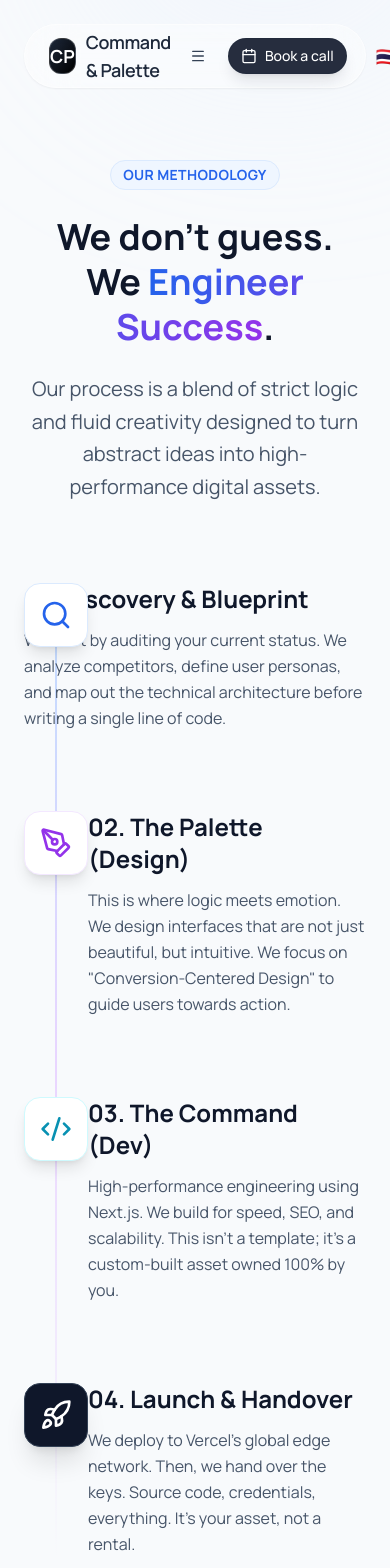
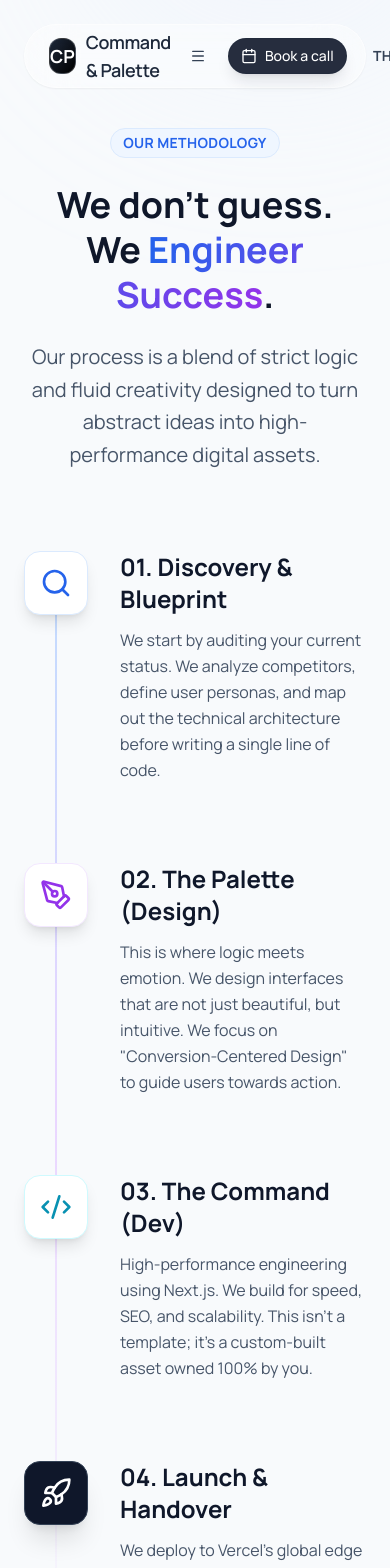
Before and after one commit to commandpaletteth/command-palette-web, a Next.js app: page /en/process in a window 390 px wide. Shown: the top 1568 px of the page. Built offline with nearby package versions, Linux system fonts and the light colour scheme; a web font is replaced by a local one.

Commit message:
Update Navbar language switch to Text and fix Process mobile layout

```diff
--- a/app/[locale]/process/page.tsx
+++ b/app/[locale]/process/page.tsx
@@ -16,7 +16,7 @@ export default function ProcessPage() {
       </div>
 
       {/* === 2. Hero Section === */}
-      <section className="relative z-10 pt-40 pb-20 px-6 text-center">
+      <section className="relative z-10 pt-32 md:pt-40 pb-20 px-6 text-center">
         <div className="max-w-4xl mx-auto">
             <span className="inline-block py-1 px-3 rounded-full bg-blue-50 text-blue-600 text-sm font-bold tracking-wide mb-6 border border-blue-100">
                 {t('badge')}
@@ -37,11 +37,15 @@ export default function ProcessPage() {
       {/* === 3. The Timeline Process === */}
       <section className="relative z-10 pb-32 px-6 max-w-5xl mx-auto">
         <div className="relative">
+            {/* เส้น TimeLine ตรงกลาง */}
             <div className="absolute left-8 md:left-1/2 top-0 bottom-0 w-0.5 bg-gradient-to-b from-blue-200 via-purple-200 to-transparent -translate-x-1/2 md:translate-x-0" />
 
             {/* Step 1 */}
             <div className="relative flex flex-col md:flex-row gap-8 md:gap-0 items-start md:items-center mb-20 group">
-                <div className="md:w-1/2 md:pr-12 md:text-right order-2 md:order-1">
+                {/* ✅ แก้ตรงนี้: เพิ่ม pl-24 (เว้นซ้าย) บนมือถือ เพื่อไม่ให้ทับไอคอน
+                   แต่พอเป็นจอคอม (md:pl-0) ให้เอาเว้นซ้ายออก เพราะมันจะไปอยู่ฝั่งขวาแทน
+                */}
+                <div className="md:w-1/2 md:pr-12 md:text-right order-2 md:order-1 pl-24 md:pl-0">
                     <h3 className="text-2xl font-bold text-slate-900 mb-3">{t('step1_title')}</h3>
                     <p className="text-slate-600 leading-relaxed">{t('step1_desc')}</p>
                 </div>
@@ -57,7 +61,8 @@ export default function ProcessPage() {
                 <div className="absolute left-8 md:left-1/2 -translate-x-1/2 flex items-center justify-center w-16 h-16 rounded-2xl bg-white border border-purple-100 shadow-lg z-10 group-hover:scale-110 transition-transform duration-300">
                     <PenTool className="w-8 h-8 text-purple-600" />
                 </div>
-                <div className="md:w-1/2 md:pl-12 md:text-left pl-16">
+                {/* ✅ แก้ตรงนี้: เพิ่ม pl-24 บนมือถือ (เดิมอาจจะน้อยไป) */}
+                <div className="md:w-1/2 md:pl-12 md:text-left pl-24">
                     <h3 className="text-2xl font-bold text-slate-900 mb-3">{t('step2_title')}</h3>
                     <p className="text-slate-600 leading-relaxed">{t('step2_desc')}</p>
                 </div>
@@ -65,7 +70,8 @@ export default function ProcessPage() {
 
             {/* Step 3 */}
             <div className="relative flex flex-col md:flex-row gap-8 md:gap-0 items-start md:items-center mb-20 group">
-                <div className="md:w-1/2 md:pr-12 md:text-right order-2 md:order-1 pl-16 md:pl-0">
+                {/* ✅ แก้ตรงนี้: เพิ่ม pl-24 บนมือถือ */}
+                <div className="md:w-1/2 md:pr-12 md:text-right order-2 md:order-1 pl-24 md:pl-0">
                     <h3 className="text-2xl font-bold text-slate-900 mb-3">{t('step3_title')}</h3>
                     <p className="text-slate-600 leading-relaxed">{t('step3_desc')}</p>
                 </div>
@@ -81,7 +87,8 @@ export default function ProcessPage() {
                 <div className="absolute left-8 md:left-1/2 -translate-x-1/2 flex items-center justify-center w-16 h-16 rounded-2xl bg-slate-900 border border-slate-700 shadow-xl z-10 group-hover:scale-110 transition-transform duration-300">
                     <Rocket className="w-8 h-8 text-white" />
                 </div>
-                <div className="md:w-1/2 md:pl-12 md:text-left pl-16">
+                {/* ✅ แก้ตรงนี้: เพิ่ม pl-24 บนมือถือ */}
+                <div className="md:w-1/2 md:pl-12 md:text-left pl-24">
                     <h3 className="text-2xl font-bold text-slate-900 mb-3">{t('step4_title')}</h3>
                     <p className="text-slate-600 leading-relaxed">{t('step4_desc')}</p>
                 </div>
--- a/components/Navbar.tsx
+++ b/components/Navbar.tsx
@@ -13,7 +13,6 @@ export default function Navbar() {
 
   const [isMobileMenuOpen, setIsMobileMenuOpen] = useState(false);
 
-  // State สำหรับจัดการการซ่อน/แสดง Navbar
   const [isVisible, setIsVisible] = useState(true);
   const [lastScrollY, setLastScrollY] = useState(0);
 
@@ -26,23 +25,18 @@ export default function Navbar() {
     router.push(newPath);
   };
 
-  // ✅ Logic: Smart Navbar (Hide on scroll down, Show on scroll up)
   useEffect(() => {
     const controlNavbar = () => {
       if (typeof window !== 'undefined') {
         const currentScrollY = window.scrollY;
 
-        // ถ้าเปิดเมนูมือถืออยู่ ไม่ต้องซ่อน
         if (isMobileMenuOpen) return;
 
         if (currentScrollY < 10) {
-          // ถ้าอยู่บนสุด ให้โชว์เสมอ
           setIsVisible(true);
         } else if (currentScrollY > lastScrollY && currentScrollY > 50) {
-          // ถ้าเลื่อนลง และไม่ใช่การเด้งที่ขอบบน -> ซ่อน
           setIsVisible(false);
         } else {
-          // ถ้าเลื่อนขึ้น -> โชว์
           setIsVisible(true);
         }
 
@@ -51,8 +45,6 @@ export default function Navbar() {
     };
 
     window.addEventListener('scroll', controlNavbar);
-
-    // Cleanup function
     return () => {
       window.removeEventListener('scroll', controlNavbar);
     };
@@ -60,9 +52,6 @@ export default function Navbar() {
 
   return (
     <>
-      {/* ✅ เพิ่ม className: transition-transform duration-300
-         ✅ เพิ่ม Logic: translate-y-0 (โชว์) vs -translate-y-32 (ซ่อนโดยการดันขึ้นไปข้างบน)
-      */}
       <header
         className={`fixed top-6 inset-x-6 z-50 transition-transform duration-300 ${
           isVisible || isMobileMenuOpen ? 'translate-y-0' : '-translate-y-32'
@@ -106,14 +95,19 @@ export default function Navbar() {
               </Button>
             </a>
 
+            {/* ✅ เปลี่ยนจาก Emoji เป็น Text: TH / EN
+                 - font-bold: ตัวหนาให้ดูแน่นขึ้น
+                 - tracking-wide: ระยะห่างตัวอักษรนิดนึงให้ดูแพง
+                 - w-10: กำหนดความกว้างปุ่มให้เท่ากันทั้ง 2 ภาษา จะได้ไม่กระตุกเวลาเปลี่ยน
+            */}
             <Button
               onClick={switchLanguage}
               variant="ghost"
               size="sm"
-              className="rounded-full px-3 ml-1 hover:bg-slate-200/50 text-lg border border-transparent hover:border-slate-300/50 transition-all"
+              className="rounded-full w-10 px-0 ml-1 text-slate-700 hover:text-slate-900 hover:bg-slate-200/50 text-sm font-bold tracking-wide border border-transparent hover:border-slate-300/50 transition-all"
               title={locale === "en" ? "Switch to Thai" : "Switch to English"}
             >
-              {locale === "en" ? "🇹🇭" : "🇬🇧"}
+              {locale === "en" ? "TH" : "EN"}
             </Button>
           </div>
         </div>
```
